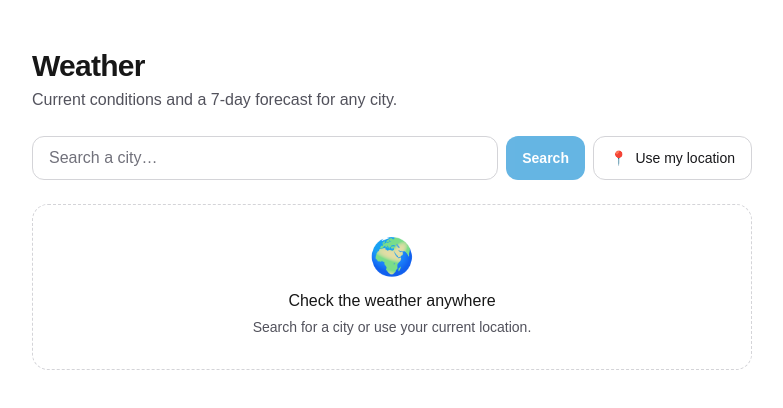
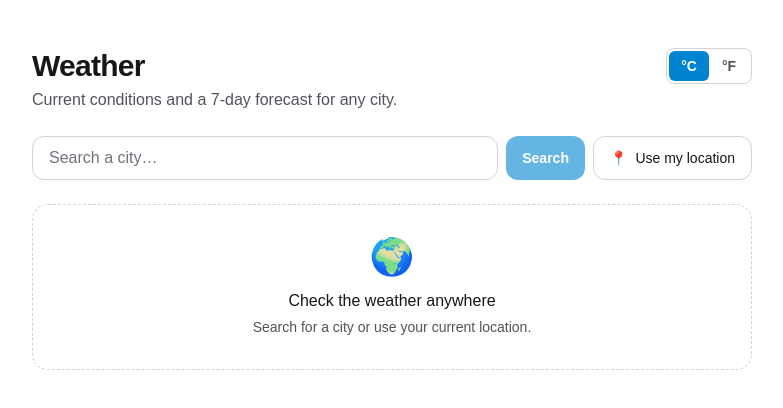
Before and after one commit to dharminnagar/weather-app-sem7, a Next.js app: page / in a window 1280 px wide. Shown: the top 408 px of the page, without its empty margins (248-1031 px from the left). Built offline with nearby package versions, Linux system fonts and the light colour scheme.

Commit message:
feat(ui): let users switch temperatures between °C and °F

```diff
--- a/app/components/CurrentWeather.tsx
+++ b/app/components/CurrentWeather.tsx
@@ -2,17 +2,23 @@ import type {
   CurrentWeather as CurrentWeatherData,
   Location,
 } from '@/lib/weather/types';
+import { formatTemperature, type TemperatureUnit } from '@/lib/weather/units';
 
 export type CurrentWeatherProps = {
   location: Location;
   current: CurrentWeatherData;
+  unit: TemperatureUnit;
 };
 
 /** `time` is already local to the location ("YYYY-MM-DDTHH:MM"), so no Date conversion. */
 const formatLocalClockTime = (localDateTime: string): string =>
   localDateTime.slice(11, 16);
 
-export function CurrentWeather({ location, current }: CurrentWeatherProps) {
+export function CurrentWeather({
+  location,
+  current,
+  unit,
+}: CurrentWeatherProps) {
   const updatedAt = formatLocalClockTime(current.time);
 
   return (
@@ -43,7 +49,7 @@ export function CurrentWeather({ location, current }: CurrentWeatherProps) {
         </span>
         <div>
           <p className="text-6xl font-semibold tracking-tight tabular-nums sm:text-7xl">
-            {Math.round(current.temperatureC)}°C
+            {formatTemperature(current.temperatureC, unit)}
           </p>
           <p className="mt-1 text-base text-zinc-700 dark:text-zinc-300">
             {current.condition.label}
@@ -54,7 +60,7 @@ export function CurrentWeather({ location, current }: CurrentWeatherProps) {
       <dl className="mt-6 grid grid-cols-3 gap-3 border-t border-zinc-200 pt-4 dark:border-zinc-800">
         <WeatherDetail
           term="Feels like"
-          value={`${Math.round(current.feelsLikeC)}°C`}
+          value={formatTemperature(current.feelsLikeC, unit)}
         />
         <WeatherDetail
           term="Humidity"
--- a/app/components/Forecast.tsx
+++ b/app/components/Forecast.tsx
@@ -1,7 +1,9 @@
 import type { DailyForecast } from '@/lib/weather/types';
+import { formatTemperature, type TemperatureUnit } from '@/lib/weather/units';
 
 export type ForecastProps = {
   daily: DailyForecast[];
+  unit: TemperatureUnit;
 };
 
 const weekdayFormatter = new Intl.DateTimeFormat('en-US', {
@@ -15,7 +17,7 @@ const formatDayLabel = (isoDate: string, index: number): string =>
     ? 'Today'
     : weekdayFormatter.format(new Date(`${isoDate}T12:00:00Z`));
 
-export function Forecast({ daily }: ForecastProps) {
+export function Forecast({ daily, unit }: ForecastProps) {
   return (
     <section
       aria-labelledby="forecast-heading"
@@ -52,11 +54,11 @@ export function Forecast({ daily }: ForecastProps) {
             <span className="text-right tabular-nums">
               <span className="font-semibold">
                 <span className="sr-only">High </span>
-                {Math.round(day.maxC)}°
+                {formatTemperature(day.maxC, unit, { withUnit: false })}
               </span>
               <span className="ml-2 text-zinc-600 dark:text-zinc-400">
                 <span className="sr-only">Low </span>
-                {Math.round(day.minC)}°
+                {formatTemperature(day.minC, unit, { withUnit: false })}
               </span>
             </span>
           </li>
--- /dev/null
+++ b/app/components/UnitToggle.tsx
@@ -0,0 +1,31 @@
+'use client';
+
+import {
+  TEMPERATURE_UNIT_SYMBOL,
+  TEMPERATURE_UNITS,
+  temperatureUnitPreference,
+} from '@/lib/weather/units';
+
+export function UnitToggle() {
+  const [unit, setUnit] = temperatureUnitPreference.use();
+
+  return (
+    <div
+      role="group"
+      aria-label="Temperature unit"
+      className="inline-flex h-9 shrink-0 rounded-lg border border-zinc-300 bg-white p-0.5 dark:border-zinc-700 dark:bg-zinc-900"
+    >
+      {TEMPERATURE_UNITS.map((option) => (
+        <button
+          key={option}
+          type="button"
+          aria-pressed={unit === option}
+          onClick={() => setUnit(option)}
+          className="min-w-10 rounded-md px-2 text-sm font-semibold text-zinc-600 transition-colors hover:text-zinc-900 focus-visible:ring-2 focus-visible:ring-sky-500 focus-visible:outline-none aria-pressed:bg-sky-600 aria-pressed:text-white dark:text-zinc-400 dark:hover:text-zinc-100 dark:aria-pressed:text-white"
+        >
+          {TEMPERATURE_UNIT_SYMBOL[option]}
+        </button>
+      ))}
+    </div>
+  );
+}
--- a/app/components/WeatherApp.tsx
+++ b/app/components/WeatherApp.tsx
@@ -1,5 +1,6 @@
 'use client';
 
+import { temperatureUnitPreference } from '@/lib/weather/units';
 import { useWeather } from '../hooks/useWeather';
 import { CurrentWeather } from './CurrentWeather';
 import { Forecast } from './Forecast';
@@ -19,6 +20,7 @@ const describeGeolocationError = (error: GeolocationPositionError): string =>
 
 export function WeatherApp() {
   const { state, searchCity, searchCoords, startLoading, fail } = useWeather();
+  const [unit] = temperatureUnitPreference.use();
   const isLoading = state.status === 'loading';
 
   const locateUser = (): void => {
@@ -46,8 +48,9 @@ export function WeatherApp() {
           <CurrentWeather
             location={state.report.location}
             current={state.report.current}
+            unit={unit}
           />
-          <Forecast daily={state.report.daily} />
+          <Forecast daily={state.report.daily} unit={unit} />
         </>
       ) : (
         <StatusMessage
--- a/app/page.tsx
+++ b/app/page.tsx
@@ -1,13 +1,17 @@
+import { UnitToggle } from './components/UnitToggle';
 import { WeatherApp } from './components/WeatherApp';
 
 export default function Home() {
   return (
     <main className="mx-auto flex w-full max-w-3xl flex-1 flex-col gap-6 px-4 py-8 sm:px-6 sm:py-12">
-      <header className="flex flex-col gap-1">
-        <h1 className="text-3xl font-bold tracking-tight">Weather</h1>
-        <p className="text-zinc-600 dark:text-zinc-400">
-          Current conditions and a 7-day forecast for any city.
-        </p>
+      <header className="flex items-start justify-between gap-4">
+        <div className="flex flex-col gap-1">
+          <h1 className="text-3xl font-bold tracking-tight">Weather</h1>
+          <p className="text-zinc-600 dark:text-zinc-400">
+            Current conditions and a 7-day forecast for any city.
+          </p>
+        </div>
+        <UnitToggle />
       </header>
 
       <WeatherApp />
```
Also changed, not shown: 1 other file (tests, documents, lock files or other folders).
